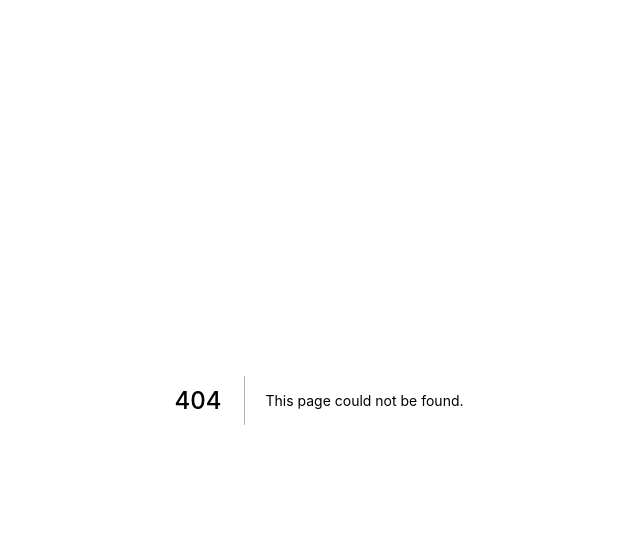
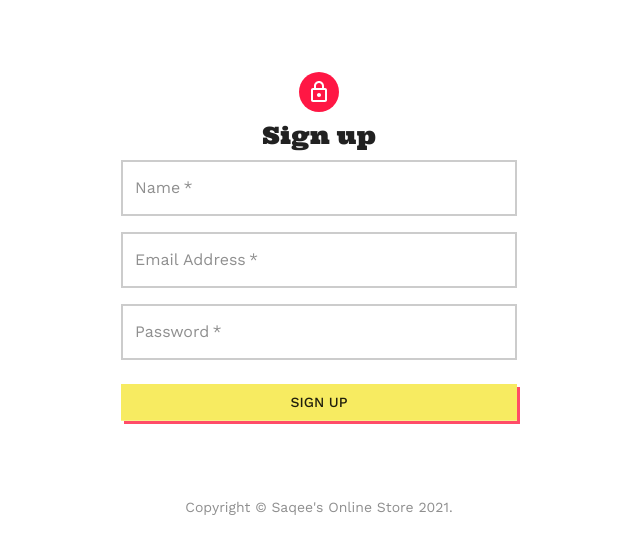
Before and after one commit to basit3407/saqee-onlinestore, a Next.js app: page /signup in a window 1280 px wide. Before the commit this address had no page. Shown: the top 554 px of the page, without its empty margins (321-961 px from the left). Built offline with nearby package versions, Linux system fonts and the light colour scheme.

Commit message:
signup page created

```diff
--- a/pages/addProducts.js
+++ b/pages/addProducts.js
@@ -121,7 +121,7 @@ export default function AddProducts() {
     [uploadError, setUploadError] = useState({}), //image upload error
     [isClicked, setIsClicked] = useState(false); //click state of add product button
 
-  const [user, { loading }] = useUser();
+  const [user, { loading }] = useUser(); //authentication
   const router = useRouter();
 
   const categories = ["garments", "cosmetics", "handbags", "other", "kids"];
--- a/pages/login.js
+++ b/pages/login.js
@@ -1,4 +1,3 @@
-import React, { useState } from "react";
 import Avatar from "@material-ui/core/Avatar";
 import Button from "@material-ui/core/Button";
 import TextField from "@material-ui/core/TextField";
@@ -11,8 +10,9 @@ import { makeStyles } from "@material-ui/core/styles";
 import Container from "@material-ui/core/Container";
 import axios from "axios";
 import { useRouter } from "next/router";
+import { useState } from "react";
 
-function Copyright() {
+export function Copyright() {
   return (
     <Typography variant="body2" color="textSecondary" align="center">
       {"Copyright © "}
@@ -22,7 +22,7 @@ function Copyright() {
   );
 }
 
-const useStyles = makeStyles((theme) => ({
+export const useStyles = makeStyles((theme) => ({
   paper: {
     marginTop: theme.spacing(8),
     display: "flex",
@@ -126,10 +126,10 @@ export default function SignIn() {
             margin="normal"
             required
             fullWidth
-            id="email"
             label="Email Address"
             name="email"
-            autoComplete="email"
+            type="email"
+            value={loginDetails.email}
             onChange={handleChange}
           />
           {errors.email && <div className={classes.error}>{errors.email}</div>}
@@ -141,8 +141,7 @@ export default function SignIn() {
             name="password"
             label="Password"
             type="password"
-            id="password"
-            autoComplete="current-password"
+            value={loginDetails.password}
             onChange={handleChange}
           />
           {errors.password && (
--- /dev/null
+++ b/pages/signup.js
@@ -0,0 +1,122 @@
+import Avatar from "@material-ui/core/Avatar";
+import Button from "@material-ui/core/Button";
+import TextField from "@material-ui/core/TextField";
+import Link from "@material-ui/core/Link";
+import Grid from "@material-ui/core/Grid";
+import Box from "@material-ui/core/Box";
+import LockOutlinedIcon from "@material-ui/icons/LockOutlined";
+import Typography from "@material-ui/core/Typography";
+import Container from "@material-ui/core/Container";
+import { Copyright, useStyles } from "./login";
+import { useState } from "react";
+import axios from "axios";
+import { useRouter } from "next/router";
+
+export default function SignUp() {
+  const classes = useStyles();
+  const [details, setDetails] = useState({
+    name: "",
+    email: "",
+    password: "",
+  });
+  const [errors, setErrors] = useState({});
+  const router = useRouter();
+
+  const handleChange = (event) => {
+    const { name, value } = event.target;
+
+    setDetails((prevVal) => ({
+      ...prevVal,
+      [name]: value,
+    }));
+  };
+
+  const handleSubmit = (event) => {
+    event.preventDefault();
+    axios
+      .post("http://localhost:3000/api/users", details)
+      .then(() => router.push("/"))
+      .catch((e) => setErrors(e.response.data));
+  };
+
+  return (
+    <Container component="main" maxWidth="xs">
+      <div className={classes.paper}>
+        <Avatar className={classes.avatar}>
+          <LockOutlinedIcon />
+        </Avatar>
+        <Typography component="h1" variant="h5">
+          Sign up
+        </Typography>
+        <form className={classes.form} noValidate>
+          <Grid container spacing={2}>
+            <Grid item xs={12}>
+              <TextField
+                name="name"
+                variant="outlined"
+                required
+                fullWidth
+                label="Name"
+                onChange={handleChange}
+                value={details.name}
+              />
+              {errors.name && (
+                <div className={classes.error}>{errors.name}</div>
+              )}
+            </Grid>
+            <Grid item xs={12}>
+              <TextField
+                variant="outlined"
+                required
+                fullWidth
+                id="email"
+                label="Email Address"
+                name="email"
+                onChange={handleChange}
+                value={details.email}
+              />
+              {errors.email && (
+                <div className={classes.error}>{errors.email}</div>
+              )}
+            </Grid>
+            <Grid item xs={12}>
+              <TextField
+                variant="outlined"
+                required
+                fullWidth
+                name="password"
+                label="Password"
+                type="password"
+                onChange={handleChange}
+                value={details.password}
+              />
+              {errors.password && (
+                <div className={classes.error}>{errors.password}</div>
+              )}
+            </Grid>
+          </Grid>
+          <Button
+            type="submit"
+            fullWidth
+            variant="contained"
+            color="primary"
+            className={classes.submit}
+            onClick={handleSubmit}
+          >
+            Sign Up
+          </Button>
+          <Grid container justify="flex-end">
+            <Grid item>
+              <Link href="#" variant="body2">
+                Already have an account? Sign in
+              </Link>
+            </Grid>
+          </Grid>
+        </form>
+      </div>
+      <Box mt={5}>
+        <Copyright />
+      </Box>
+    </Container>
+  );
+}
```
